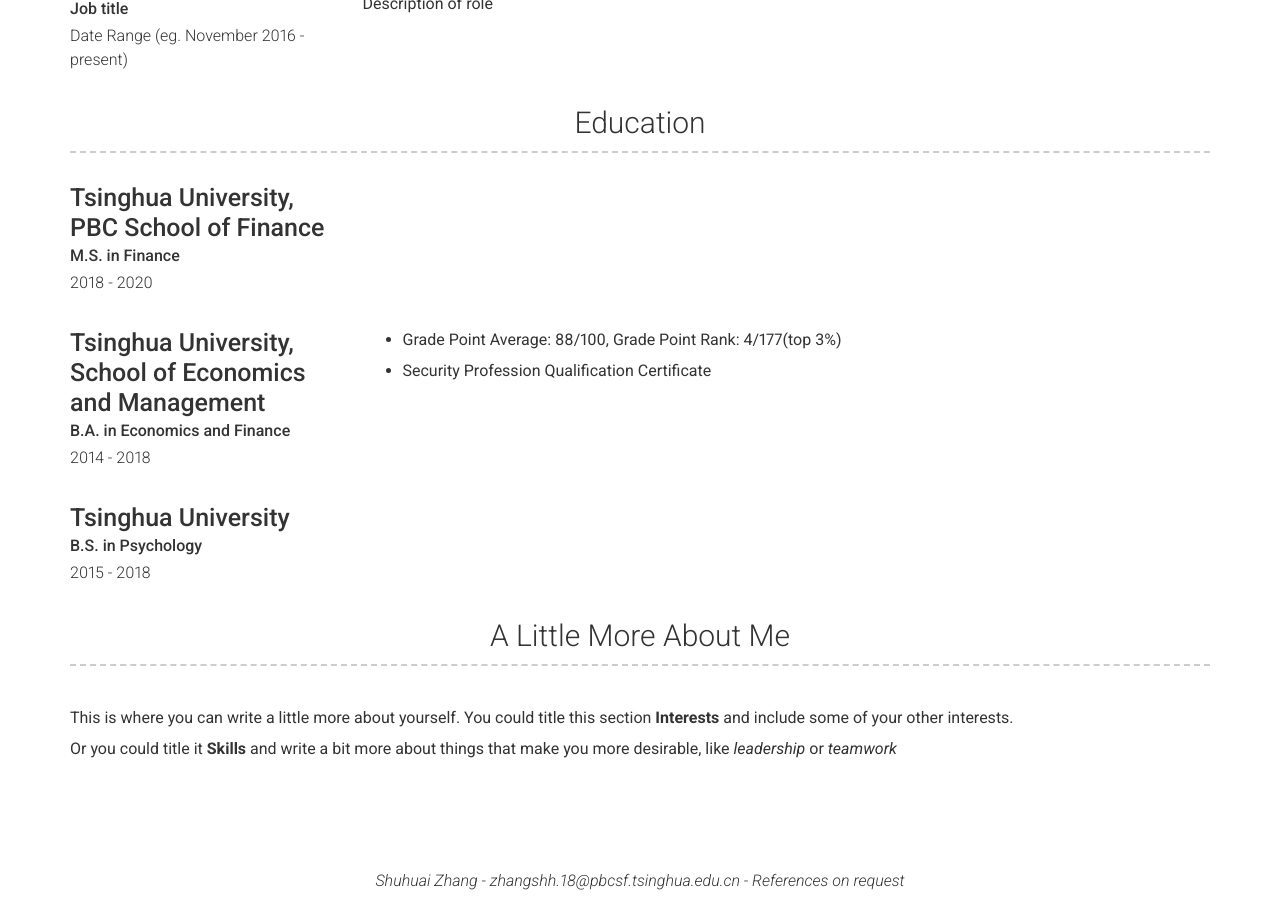
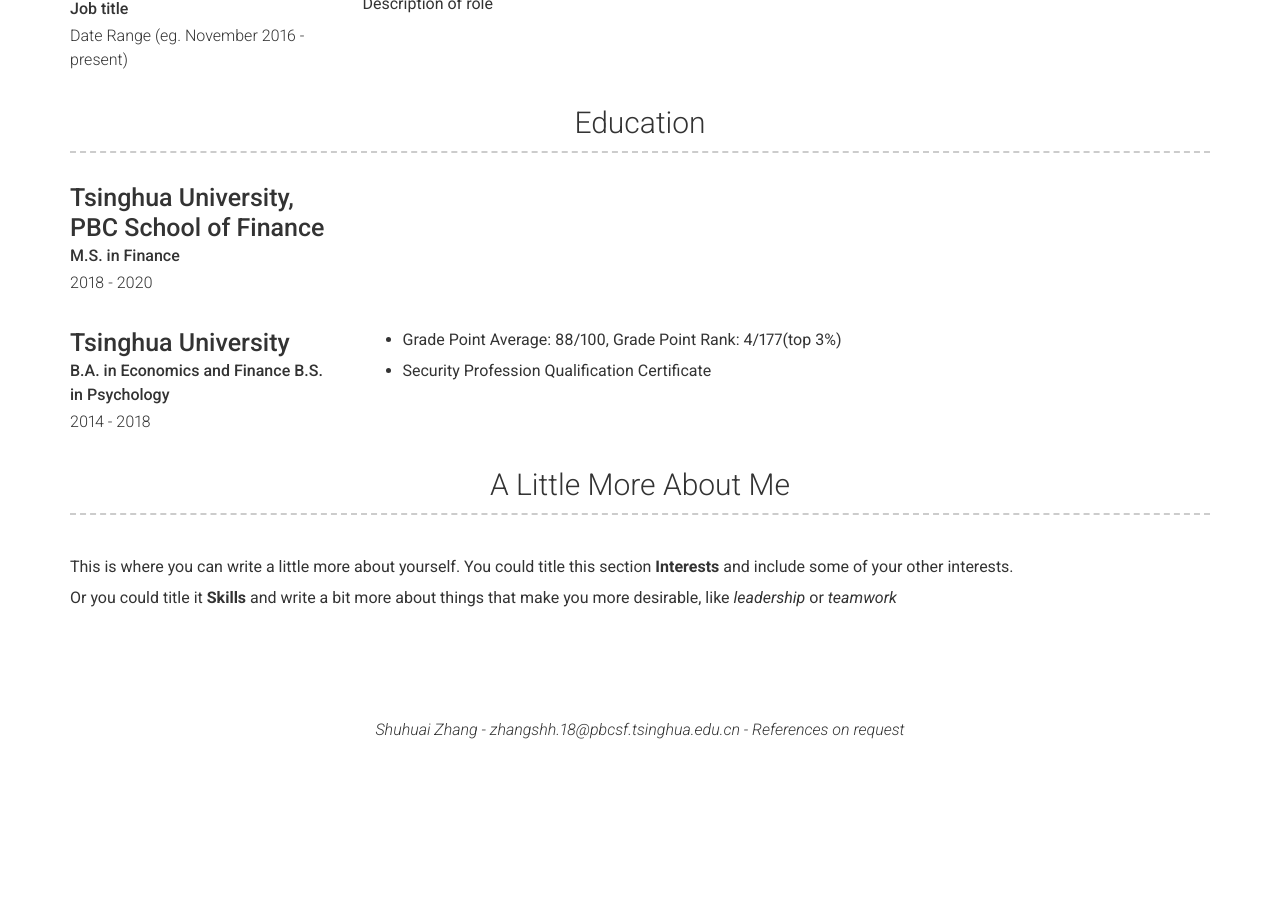
Before and after one commit to shuhuaizhang/shuhuaizhang.github.io, a Jekyll site: the page built from index.md, in a window 1280 px wide and 900 px high, scrolled down 1289 px. Built offline with Jekyll 4.4.1, drawn with Linux system fonts in a browser that asks for light colours; nearby versions of some CDN libraries; after the commit the page ends 2038 px from its top, so only the background shows below that.

Commit message:
Update education.yml

```diff
--- a/_data/education.yml
+++ b/_data/education.yml
@@ -9,21 +9,12 @@
   #  Description of qualification
 
 - layout: left
-  name: Tsinghua University, School of Economics and Management
+  name: Tsinghua University
   dates: 2014 - 2018
-  qualification: B.A. in Economics and Finance
+  qualification: B.A. in Economics and Finance B.S. in Psychology
   #quote: >
   #  Short institution or course description (optional)
   description: | # this will include new lines to allow paragraphs
     - Grade Point Average: 88/100, Grade Point Rank: 4/177(top 3%)
 
     - Security Profession Qualification Certificate
-
-- layout: left
-  name: Tsinghua University
-  dates: 2015 - 2018
-  qualification: B.S. in Psychology
-  #quote: >
-  #  Short institution or course description (optional)
-  #description: | # this will include new lines to allow paragraphs
-  #  Description of qualification
```
